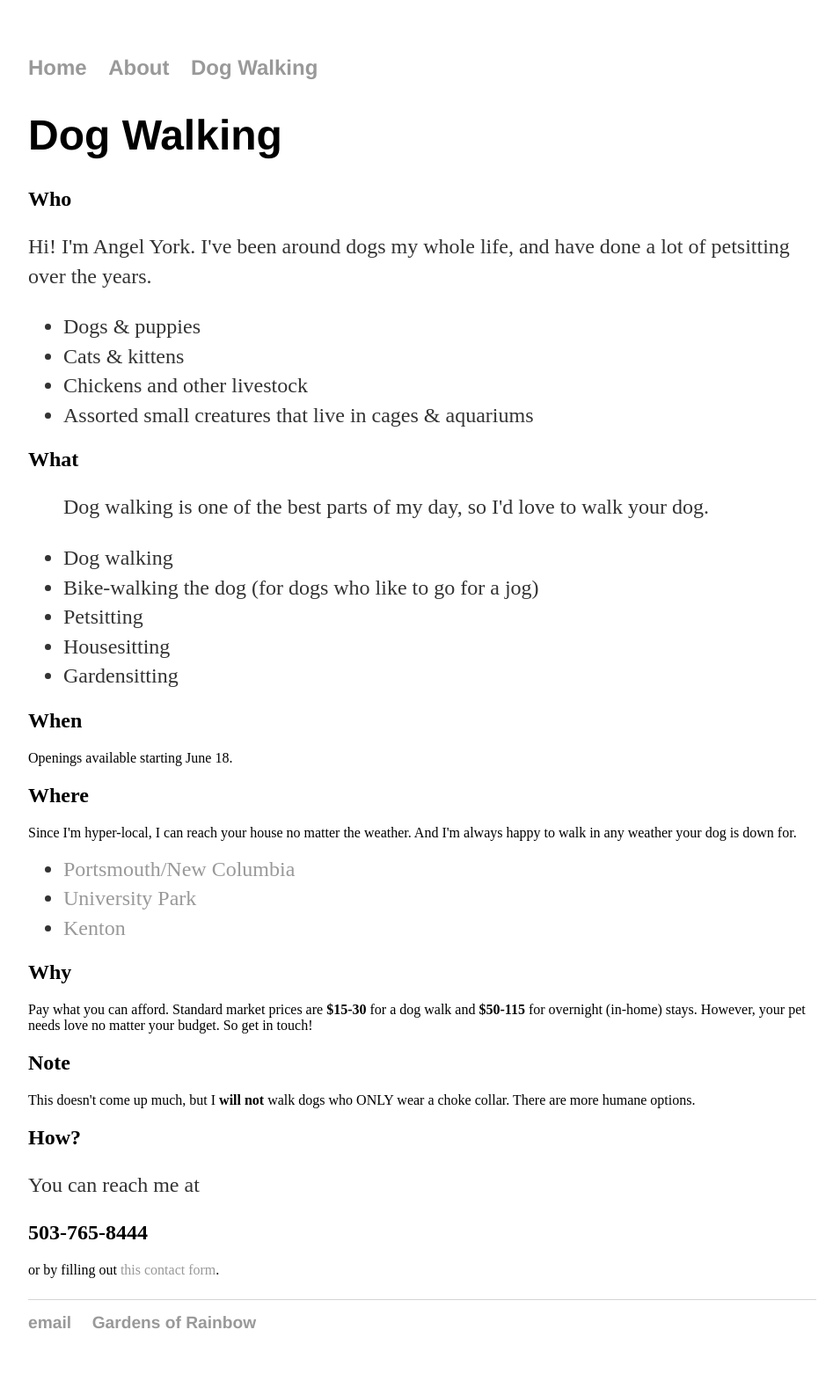
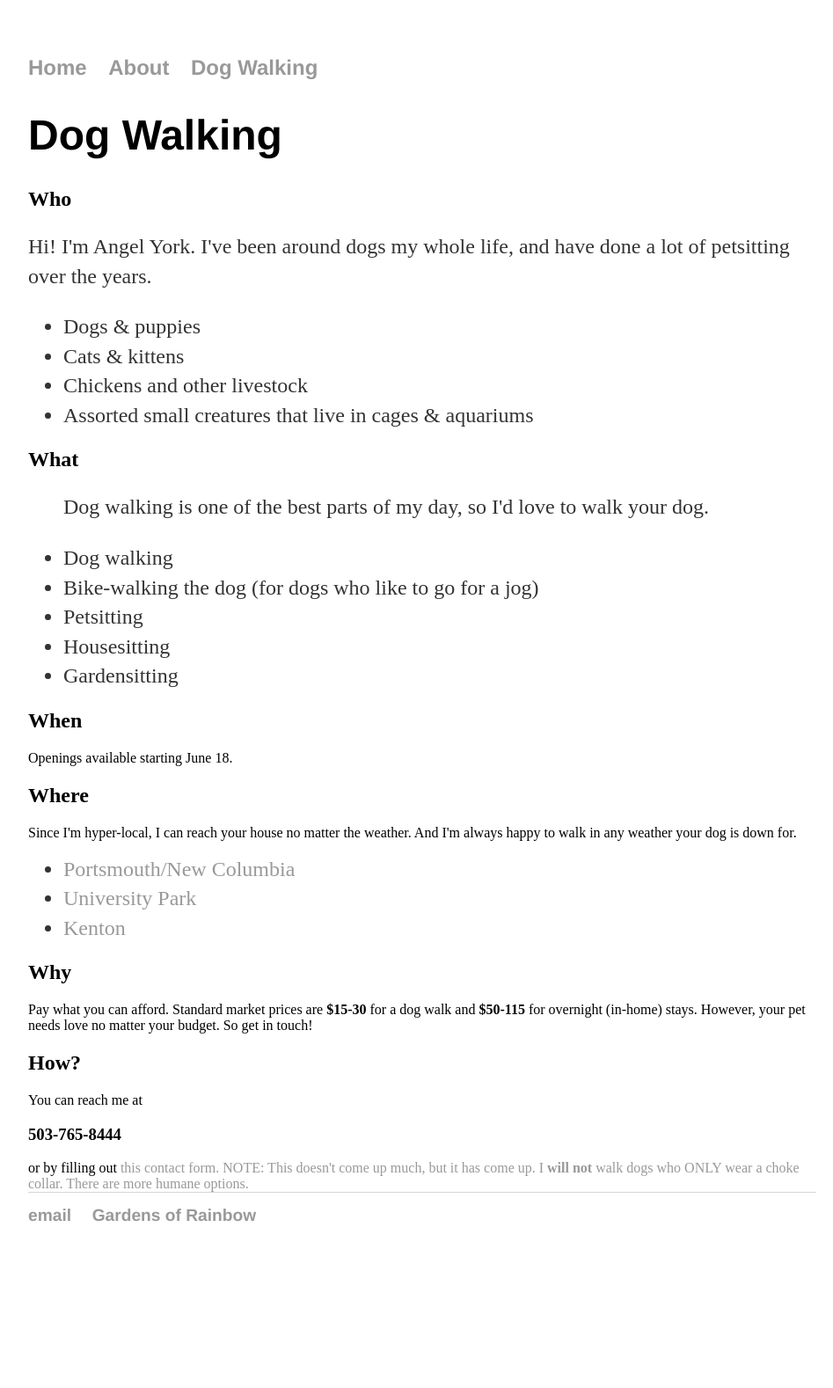
Before and after one commit to aniola/aniola.github.io, a Jekyll site: the page dog-walking/index.html, which Jekyll copies as it is, in a window 1280 px wide. Shown: the whole page at 88% size, without its empty margins (160-1107 px from the left). Built offline with Jekyll 4.4.1, drawn with Linux system fonts in a browser that asks for light colours; after the commit the page ends 1456 px from its top, so only the background shows below that.

Commit message:
Update index.html

```diff
--- a/dog-walking/index.html
+++ b/dog-walking/index.html
@@ -44,14 +44,15 @@
     <h2>Why</h2>
 	Pay what you can afford.  Standard market prices are <b>$15-30</b> for a dog walk and <b>$50-115</B> for overnight (in-home) stays.
 	However, your pet needs love no matter your budget. So get in touch!
-        <h2>Note</h2>
-        This doesn't come up much, but I <b>will not</b> walk dogs who ONLY wear a choke collar.  There are more humane options.
+
 </div><!-- /.blurb -->
-	  <h2>How?</h2><p>
-	  You can reach me at <h2>503-765-8444</h2> or by filling out <a href="https://forms.gle/yKLXzDNEtGMzJiQ28">this contact form</a>.
+	  <h2>How?</h2>
+	  You can reach me at <h3>503-765-8444</h3> or by filling out <a href="https://forms.gle/yKLXzDNEtGMzJiQ28">this contact form.
 
 
-	  </p>
+
+        NOTE: This doesn't come up much, but it has come up.  I <b>will not</b> walk dogs who ONLY wear a choke collar.  There are more humane options.
+
 
 
   <footer>
```
